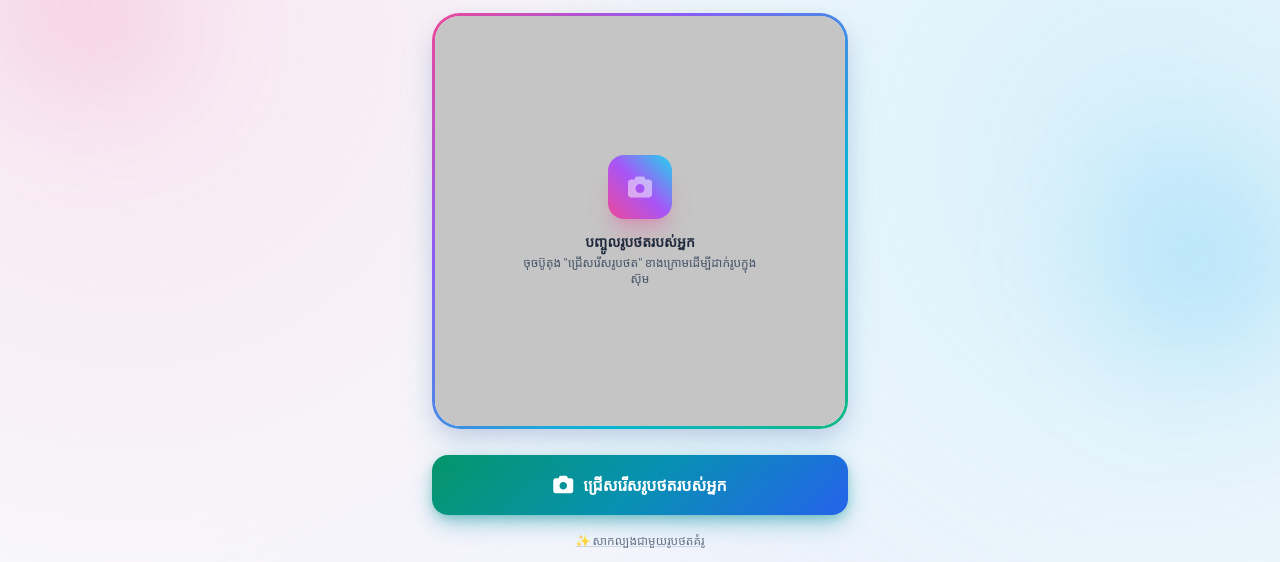
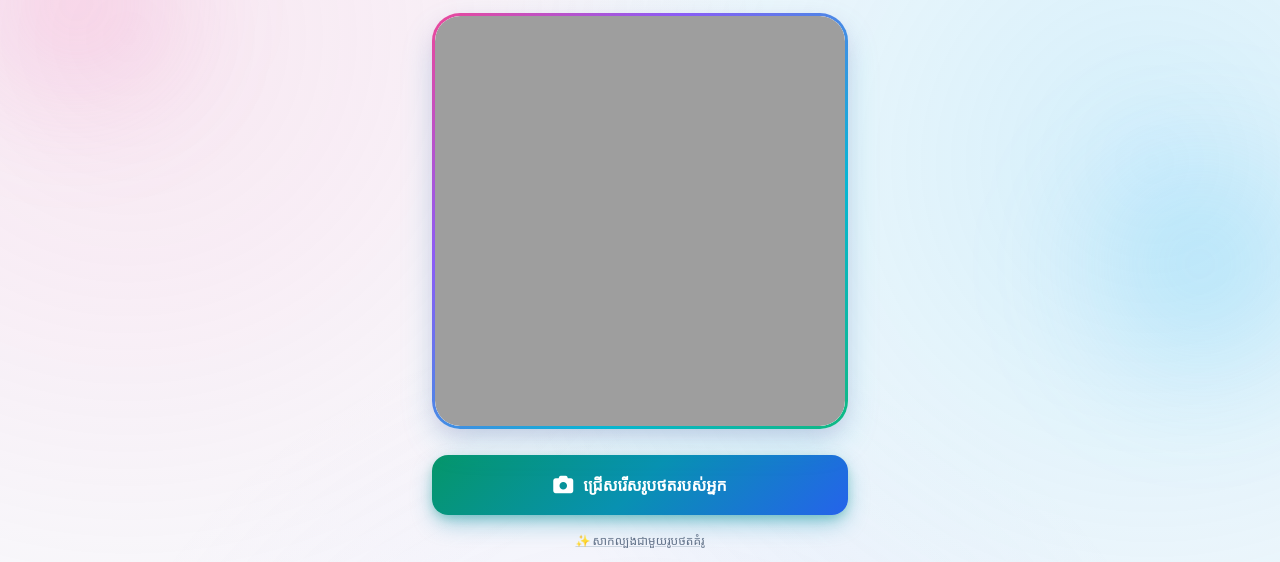
Before and after one commit to Dara097/liquid-fragrance-sr, a plain HTML site: page index.html in a window 1280 px wide. Shown: the part 88-650 px from the top of the page. Drawn offline with nearby package versions, Linux system fonts and the light colour scheme; a web font is replaced by a local one.

Commit message:
Remove text and icon from upload overlay, show frame clean

```diff
--- a/index.html
+++ b/index.html
@@ -88,13 +88,9 @@
 
         <!-- Initial Prompt Overlay (Hidden once photo is loaded) -->
         <div id="initialUploadOverlay"
-          class="absolute inset-0 z-10 flex flex-col items-center justify-center p-6 text-center bg-white/40 transition-all cursor-pointer">
-          <div
-            class="w-16 h-16 rounded-2xl bg-gradient-to-tr from-pink-500 via-purple-500 to-cyan-400 text-white flex items-center justify-center text-2xl shadow-xl shadow-pink-500/25 mb-3 group-hover:scale-110 transition-transform">
-            <i class="fa-solid fa-camera animate-pulse"></i>
-          </div>
-          <p class="text-sm font-extrabold text-slate-800 mb-1">បញ្ចូលរូបថតរបស់អ្នក</p>
-          <p class="text-xs text-slate-600 max-w-[240px]">ចុចប៊ូតុង "ជ្រើសរើសរូបថត" ខាងក្រោមដើម្បីដាក់រូបក្នុងស៊ុម</p>
+          class="absolute inset-0 z-10 flex flex-col items-center justify-center p-6 text-center transition-all cursor-pointer">
+        </div>
+
         </div>
 
         <!-- Gesture Floating Hint -->
```
